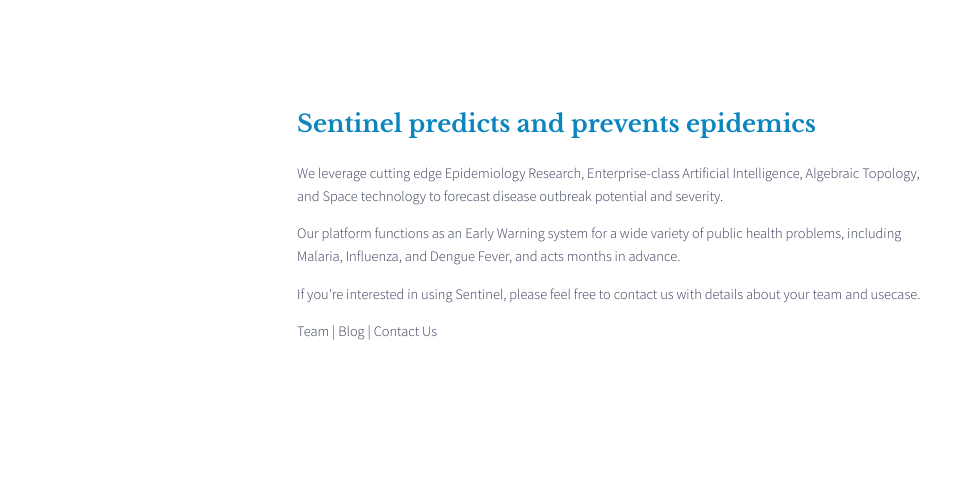
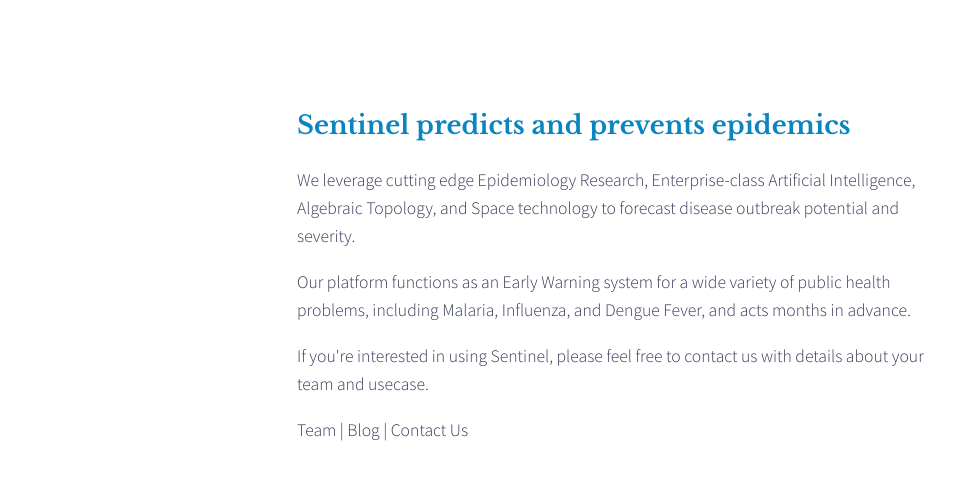
Before and after one commit to harshsikka/Sentinel-Landing, a plain HTML site: page index.html in a window 1280 px wide. Shown: the part 157-636 px from the top of the page, without its empty margins (23-978 px from the left). Drawn offline with nearby package versions, Linux system fonts and the light colour scheme.

Commit message:
UI changes

```diff
--- a/index.html
+++ b/index.html
@@ -56,13 +56,13 @@ body {
 }
 h2 {
     font-family: "Libre Baskerville", serif;
-    font-size: 1.5em;
+    font-size: 1.6em;
     color: #0a85be;
     line-height: 150%;
 }
 .intro-text {
     font-family: "Source Sans Pro", sans-serif;
-    font-size: .9em;
+    font-size: 1.1em;
     color: rgba(51, 58, 87, 1);
     font-weight: 300;
     line-height: 160%;
```
